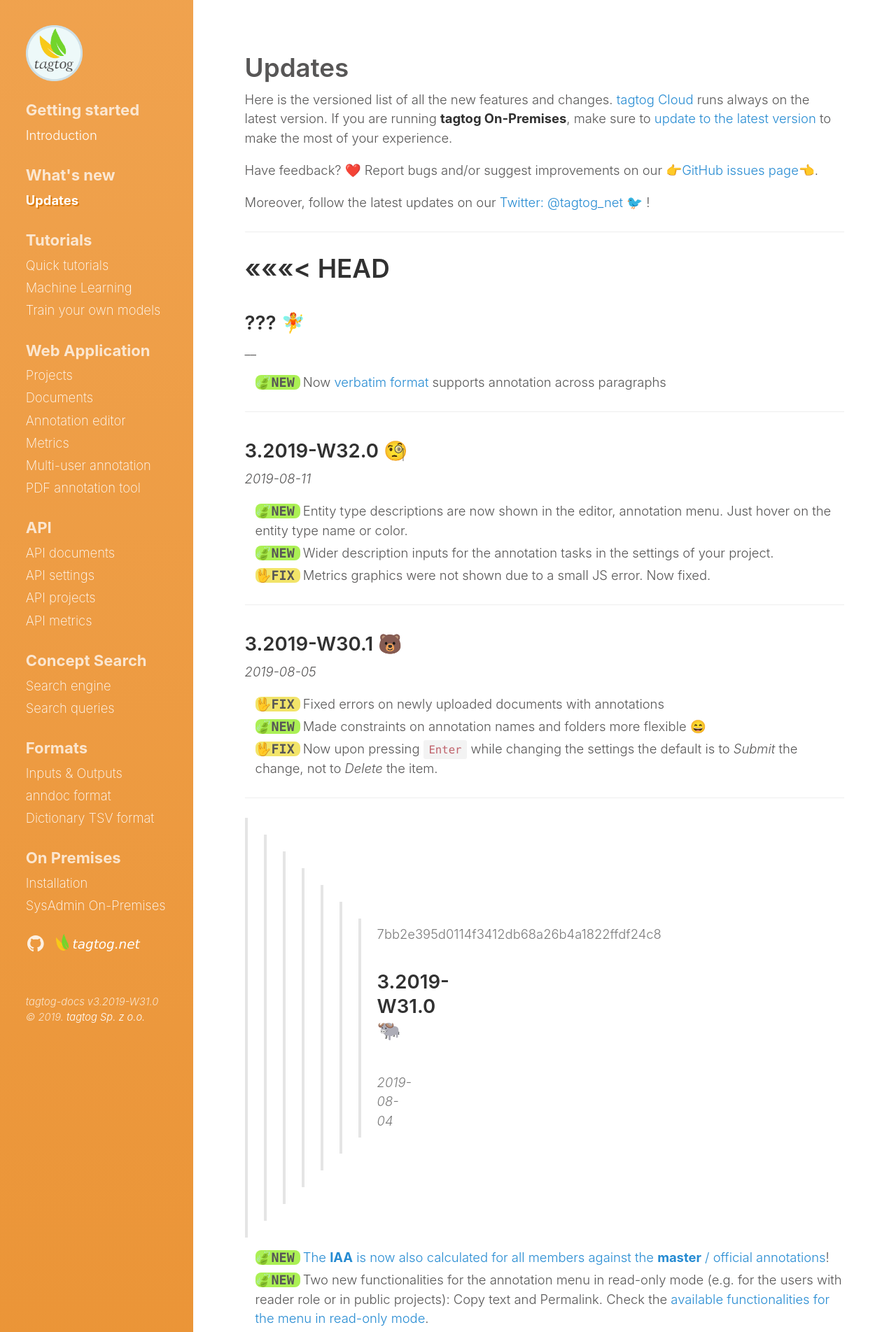
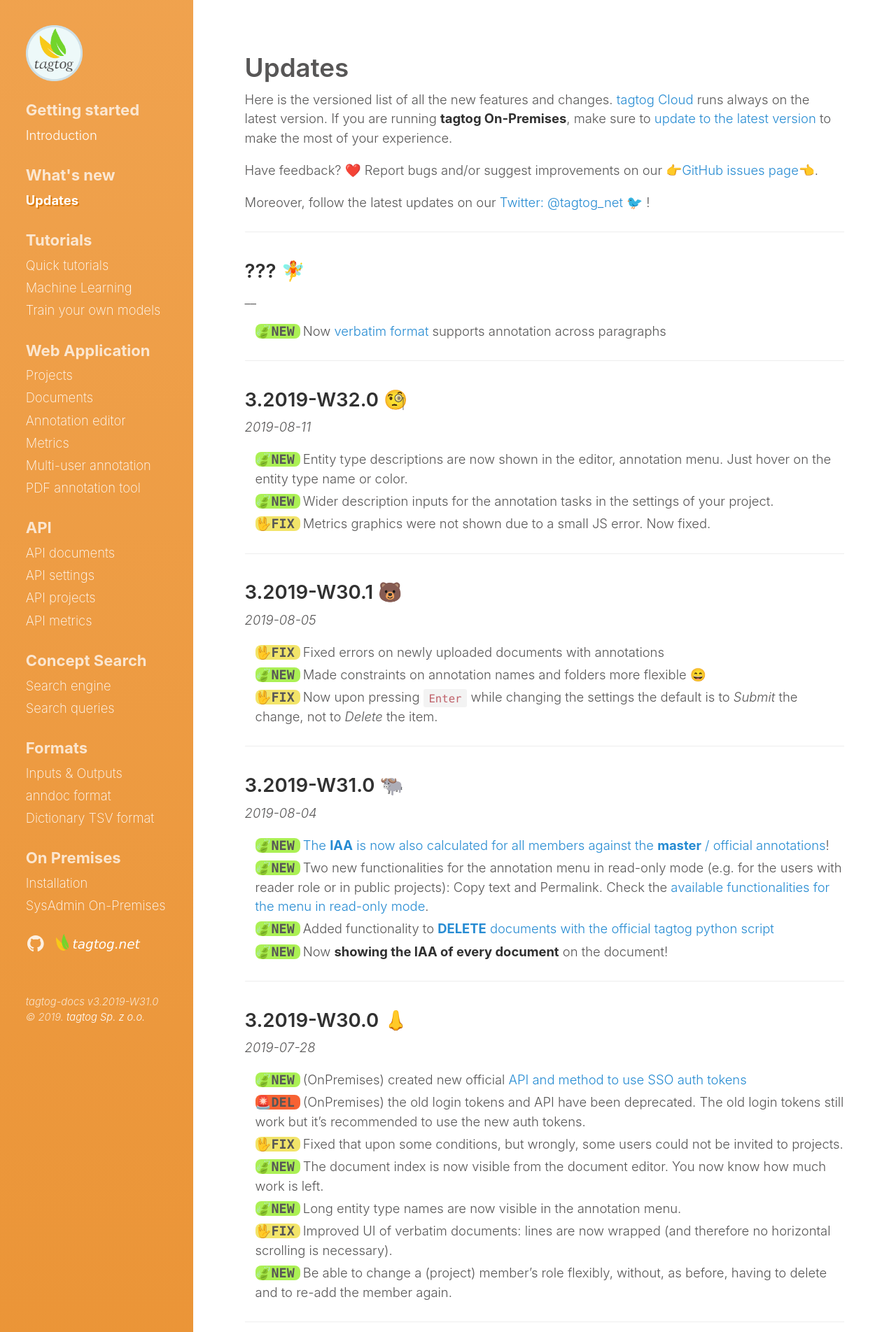
Before and after one commit to tagtogorg/tagtog-doc, a Jekyll site: the page built from updates.md, in a window 1280 px wide. Shown: the top 1904 px of the page at 70% size. Built offline with Jekyll 4.4.1, drawn with Linux system fonts in a browser that asks for light colours; nearby versions of some CDN libraries; emoji names are drawn with the system emoji font; some of the changed text lies outside the part shown.

Commit message:
merge conflicts

```diff
--- a/updates.md
+++ b/updates.md
@@ -14,8 +14,6 @@ Moreover, follow the latest updates on our [Twitter: @tagtog_net 🐦](https://t
 
 ---
 
-<<<<<<< HEAD
-=======
 ## ??? 🧚‍
 __
 
@@ -47,7 +45,6 @@ _2019-08-05_
 
 ---
 
->>>>>>> 7bb2e395d0114f3412db68a26b4a1822ffdf24c8
 ## 3.2019-W31.0 🐃
 _2019-08-04_
 
```
